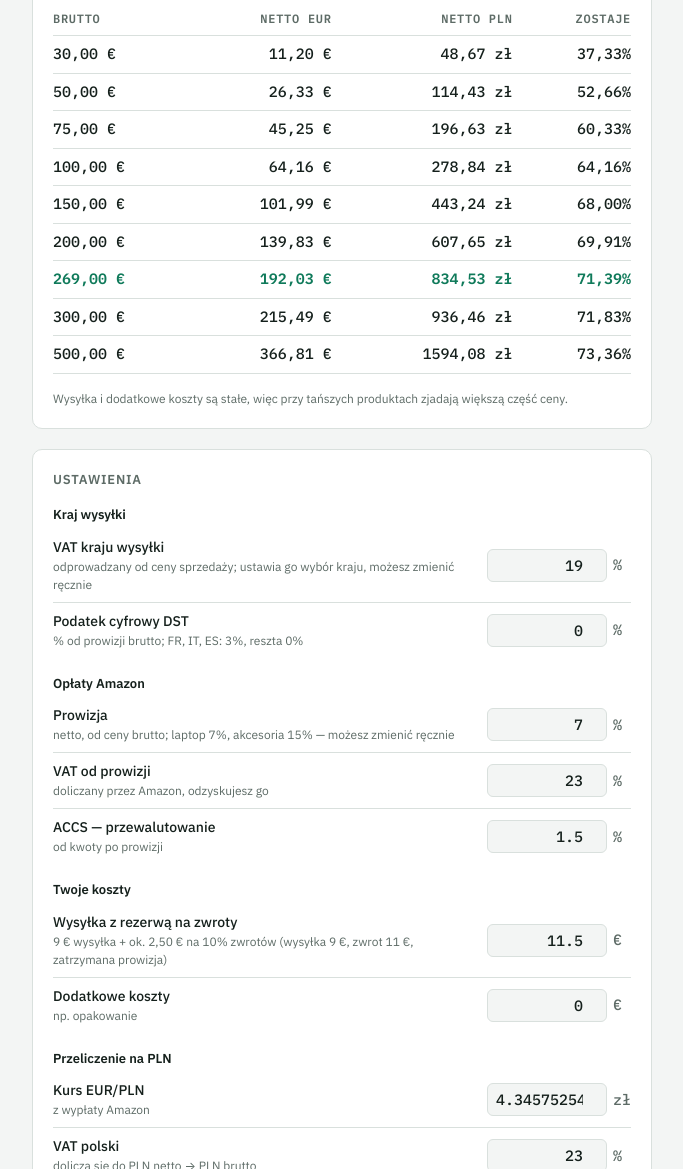
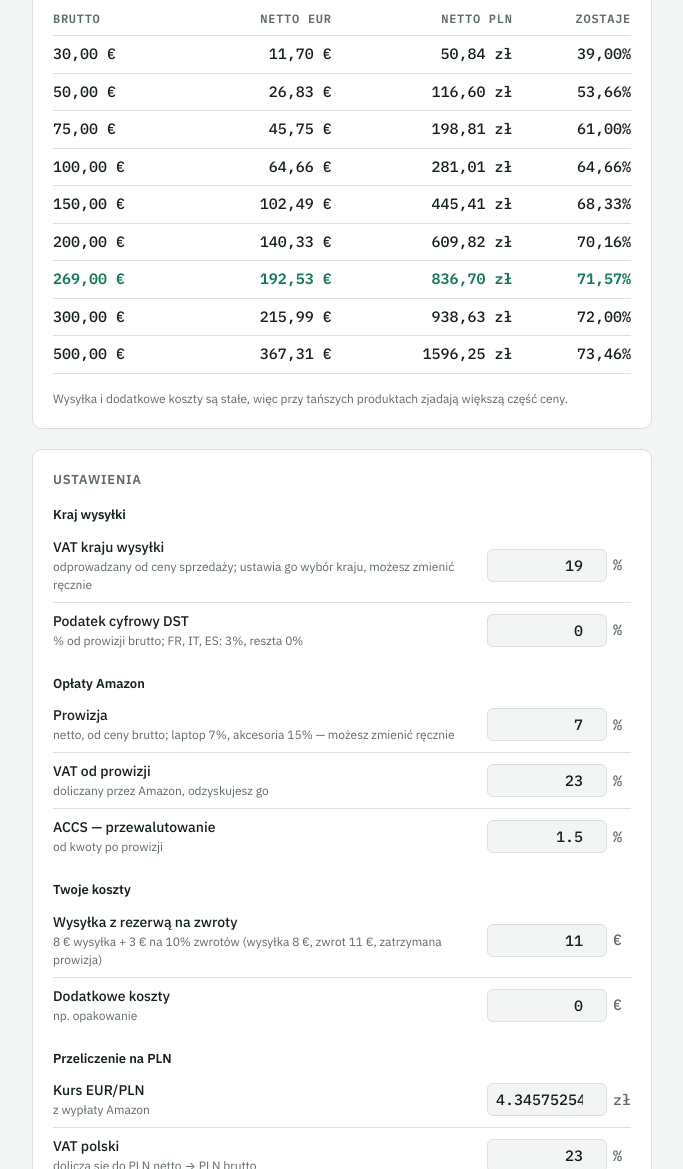
Before and after one commit to kompstock/kalkulator, a plain HTML site: page index.html in a window 1280 px wide. Shown: the part 1403-2572 px from the top of the page, without its empty margins (298-981 px from the left). Drawn offline with Linux system fonts and the light colour scheme.

Commit message:
Amazon: wysylka 11 EUR (8 EUR + 3 EUR rezerwy na 10% zwrotow)
Co-Authored-By: Claude Opus 5.5 <noreply@anthropic.com>

```diff
--- a/index.html
+++ b/index.html
@@ -251,7 +251,7 @@ select:focus-visible{outline:2px solid var(--accent);outline-offset:1px}
     </div>
     <div class="sgroup">
       <h3>Twoje koszty</h3>
-      <div class="srow"><label for="ship">Wysyłka z rezerwą na zwroty<small>9 € wysyłka + ok. 2,50 € na 10% zwrotów (wysyłka 9 €, zwrot 11 €, zatrzymana prowizja)</small></label><span class="sin"><input id="ship" type="number" step="0.01" value="11.5"><i>€</i></span></div>
+      <div class="srow"><label for="ship">Wysyłka z rezerwą na zwroty<small>8 € wysyłka + 3 € na 10% zwrotów (wysyłka 8 €, zwrot 11 €, zatrzymana prowizja)</small></label><span class="sin"><input id="ship" type="number" step="0.01" value="11"><i>€</i></span></div>
       <div class="srow"><label for="extra">Dodatkowe koszty<small>np. opakowanie</small></label><span class="sin"><input id="extra" type="number" step="0.01" value="0"><i>€</i></span></div>
     </div>
     <div class="sgroup">
@@ -266,12 +266,12 @@ select:focus-visible{outline:2px solid var(--accent);outline-offset:1px}
 <script>
 const $ = id => document.getElementById(id);
 const SET = ["vat","dst","fee","feeVat","accs","ship","extra","rate","plVat"];
-const DEF = {vat:19,dst:0,fee:7,feeVat:23,accs:1.5,ship:11.5,extra:0,rate:4.34575254,plVat:23};
+const DEF = {vat:19,dst:0,fee:7,feeVat:23,accs:1.5,ship:11,extra:0,rate:4.34575254,plVat:23};
 // VAT kraju (OSS) i podatek cyfrowy od prowizji – zgodne z raportami Amazon 10/2026
 const KRAJE = {DE:{vat:19,dst:0}, AT:{vat:20,dst:0}, FR:{vat:20,dst:3}, IT:{vat:22,dst:3},
                ES:{vat:21,dst:3}, BE:{vat:21,dst:0}, NL:{vat:21,dst:0}, PL:{vat:23,dst:0}};
 const KAT = {lap:7, acc:15};
-const KEY = "amz-calc-v4";
+const KEY = "amz-calc-v5";
 let mode = "fwd", cur = "PLN", basis = "gross", priceBasis = "gross", kraj = "DE", kat = "lap";
 
 const fmt = n => n.toLocaleString("pl-PL",{minimumFractionDigits:2,maximumFractionDigits:2});
```
